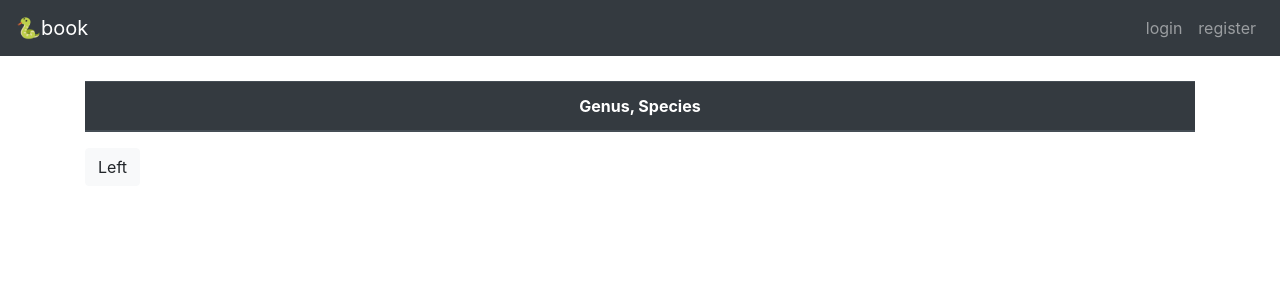
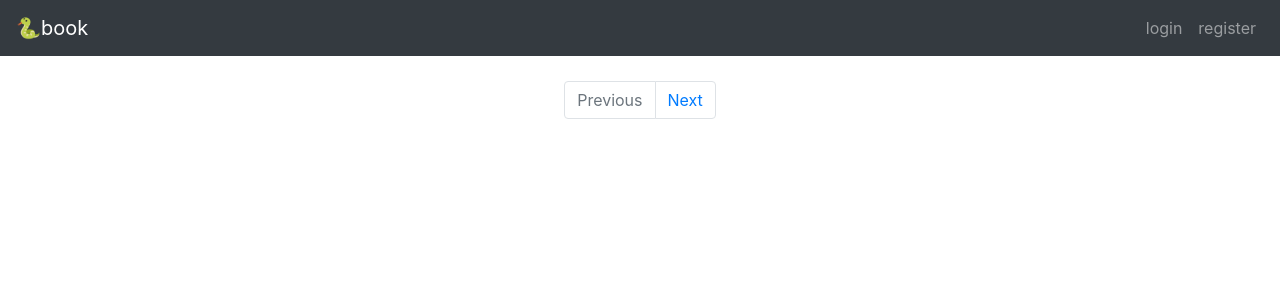
Before and after one commit to jeremyadamsfisher/snekbook, a Django app: page /list/1 in a window 1280 px wide. Shown: the top 300 px of the page. Run offline with Django 3.2, Linux system fonts and the light colour scheme; tables that the repository leaves empty hold one stand-in row (values such as "Sample post"); lists and menus that the app fills with data are empty; parts of the project's set-up code (start-up, migrations or seed data) failed here and were passed over; some libraries are stand-ins or nearby versions.

Commit message:
list view works

```diff
--- a/snekbook/views.py
+++ b/snekbook/views.py
@@ -24,16 +24,22 @@ def profile(request, user_id):
 def list(request, cursor):
     snakes = Snake.objects.all()
     num_snakes = Snake.objects.count()
-    num_results = 15
+    num_snakes_per_row = 4
+    num_results = num_snakes_per_row * 2
+
+    def grouped(l, n):
+        for i in range(0, len(l), n):
+            yield l[i:i+n]
+
     return render(
         request,
         "snekbook/list.html",
         {
-            "snakes": snakes[cursor : cursor + num_results],
-            "cursor_left": None if cursor == 0 else cursor - num_results,
-            "cursor_right": None
-            if num_snakes < cursor + num_results
-            else cursor + num_results,
+            "snake_groups": grouped(snakes[cursor : cursor + num_results], 4),
+            "cursor_left_enabled": cursor - num_results < 0,
+            "cursor_left": cursor - num_results if 0 < cursor - num_results else 0,
+            "cursor_right_enabled": True,
+            "cursor_right": cursor + num_results,
         },
     )
 
--- a/templates/snekbook/list.html
+++ b/templates/snekbook/list.html
@@ -1,30 +1,33 @@
 {% extends 'snekbook/base.html' %}
 {% load static %}
-{% block title%}Sneks{% endblock %}
+{% block title%}sneks{% endblock %}
 
 {% block content %}
-<table class="table center table-dark">
-  <thead>
-    <tr>
-      <th>Genus, Species</th>
-    </tr>
-  </thead>
-  <tbody>
-    {% for snake in snakes %}
-    <tr>
-      <td><a href="/detail/{{snake.pk}}">{{snake.genus}} {{snake.species}}</a></td>
-    </tr>
-    {% endfor %}
-  </tbody>
-</table>
 
-<span>
-    {% if cursor_left %}
-    <a class="btn btn-light" href="/list/{{cursor_left}}">Left</a>
-    {% endif %}
-    {% if cursor_right %}
-    <a class="btn btn-light" href="/list/{{cursor_right}}">Right</a>
-    {% endif %}
-</span>
-
+{% for snake_group in snake_groups %}
+<div class="row" style="margin: 25px">
+  {% for snake in snake_group %}
+  <div class="col-sm-3">
+    <div class="card">
+      <img src="https://apprecs.org/ios/images/app-icons/256/ea/356781290.jpg" class="card-img-top" alt="...">
+      <div class="card-body">
+        <p class="card-text">
+          <a href="{% url 'detail' snake.id %}" class="text-muted">{{snake.common_name}}</a>
+        </p>
+      </div>
+    </div>
+  </div>
+  {% endfor %}
+</div>
+{% endfor %}
+<nav aria-label="Page navigation example">
+  <ul class="pagination justify-content-center">
+    <li class="page-item {% if cursor_left_enabled %} disabled{% endif %}">
+      <a class="page-link" href="{% url 'list' cursor_left %}">Previous</a>
+    </li>
+    <li class="page-item{% if not cursor_right_enabled %} disabled{% endif %}">
+      <a class="page-link" href="{% url 'list' cursor_right %}">Next</a>
+    </li>
+  </ul>
+</nav>
 {% endblock %}
```
